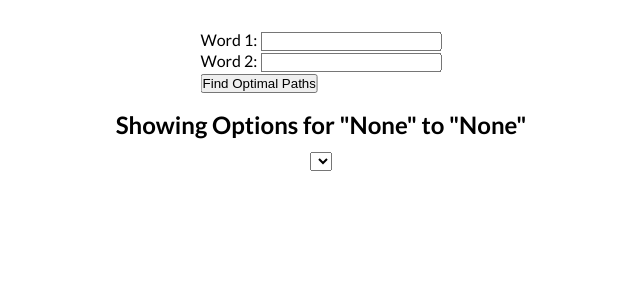
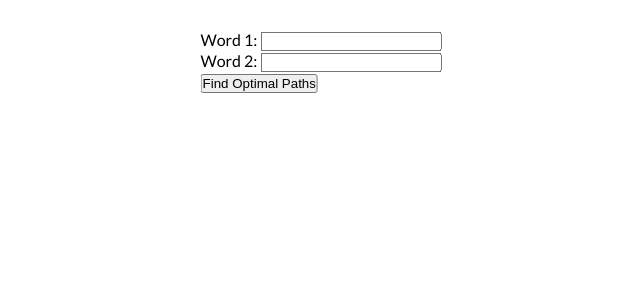
Before and after one commit to TonyTerrasa/weaver_game_analyzer, a Flask app: page /solve4 in a window 1280 px wide. Shown: the top 300 px of the page, without its empty margins (319-959 px from the left). Run offline with Flask 3, Linux system fonts and the light colour scheme; lists and menus that the app fills with data are empty; some libraries are stand-ins or nearby versions.

Commit message:
centering

```diff
--- a/app.py
+++ b/app.py
@@ -89,6 +89,7 @@ def solve4():
     w2 = None
     selector = ""
     path_box = ""
+    solution_display = "none"
 
     form = WordForm4()
     if form.validate_on_submit():
@@ -100,6 +101,7 @@ def solve4():
     if w1 is not None and w2 is not None:
         print(w1, w2)
         selector, path_box = generate_solution_html(w1, w2)
+        solution_display = "block"
         print(selector)
         print(path_box)
 
@@ -108,7 +110,8 @@ def solve4():
         selector=selector,
         path_box=path_box,
         w1=w1,
-        w2=w2)
+        w2=w2,
+        solution_display=solution_display)
 
 
 if __name__ == "__main__":
--- a/templates/solve4.html
+++ b/templates/solve4.html
@@ -46,17 +46,17 @@
   </div>
 
   <div class="option-display">
-    <div class="path-label">
+    <div class="path-label" style="display: {{ solution_display }};">
       <h2 class="path-label-text">Showing Options for "{{ w1 }}" to "{{ w2 }}"</h2>
     </div>
 
-    <div class="selector">
+    <div class="selector" style="display: {{ solution_display }};">
       <select id="optionDropdown" onchange="changeOption()">
         {{ selector|safe  }}
       </select>
     </div>
 
-    <div class="path-box" id="displayContent">
+    <div class="path-box" id="displayContent" style="display: {{ solution_display }};">
         {{ path_box|safe  }}
     </div>
   </div>
```
